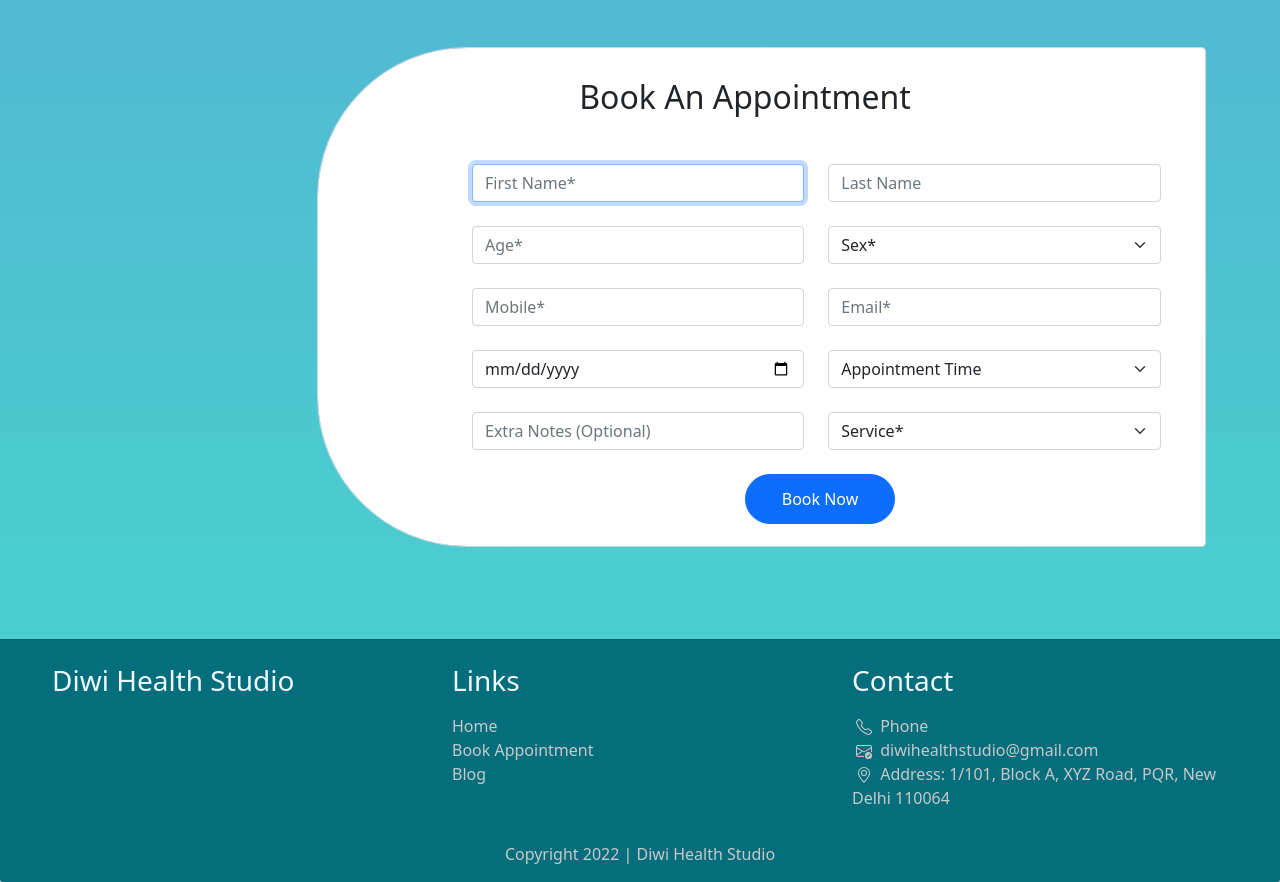
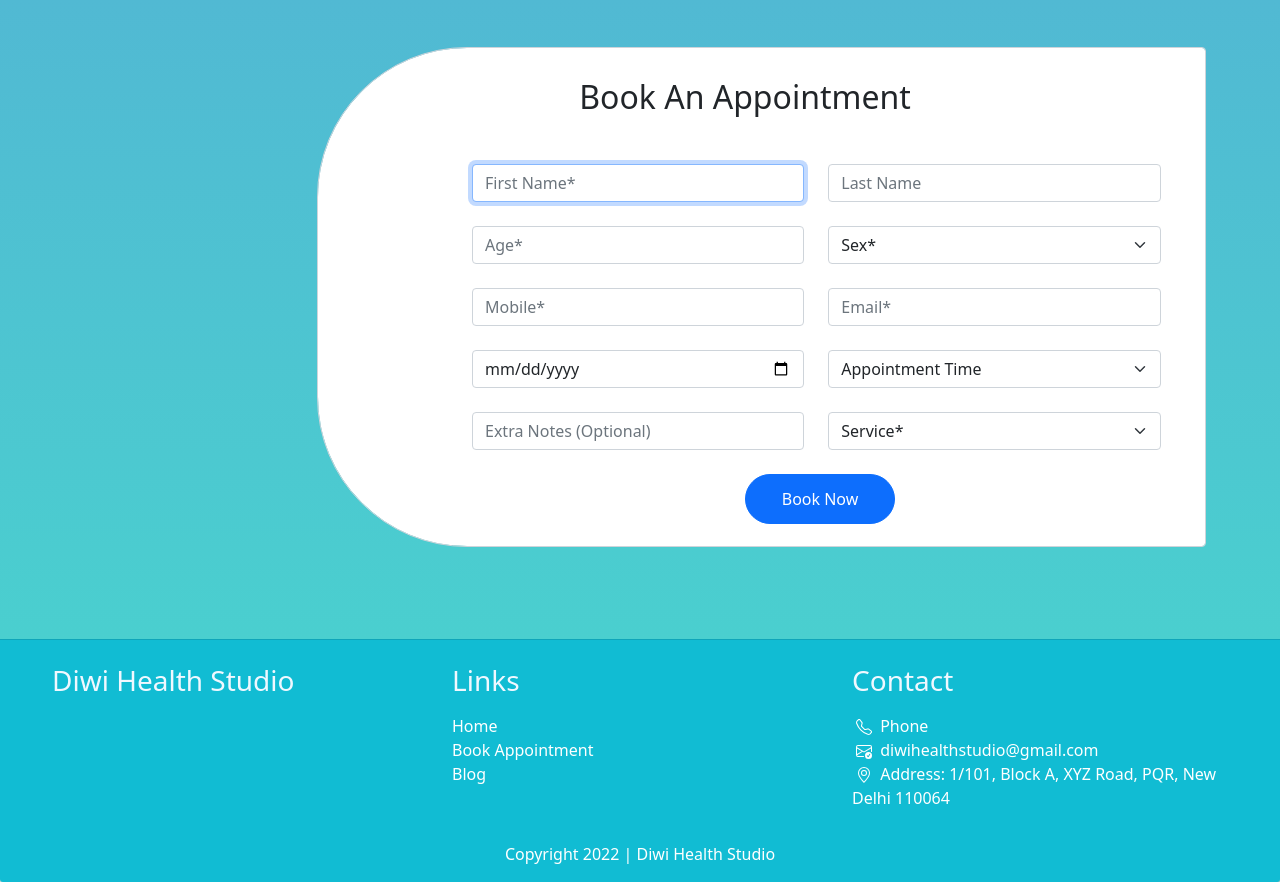
Before and after one commit to advanced-bencoding/diwi-health-studio-webapp, a Django app: page /book/ in a window 1280 px wide. Shown: the part 73-955 px from the top of the page. Run offline with Django 3.2, Linux system fonts and the light colour scheme; data that the repository does not hold is empty; parts of the project's set-up code (start-up, migrations or seed data) failed here and were passed over.

Commit message:
updated footer

```diff
--- a/diwihealthstudio/templates/base.html
+++ b/diwihealthstudio/templates/base.html
@@ -44,20 +44,20 @@
               <div class="col-md-4">
                 <h3>Links</h3>
                 <ul class="my-3" type="none" style="padding-left:0;">
-                  <a href="#" style="text-decoration: none; color: rgb(201, 201, 201);">
+                  <a href="#" style="text-decoration: none; color: white;">
                     <li>Home</li>
                   </a>
-                  <a href="#" style="text-decoration: none; color: rgb(201, 201, 201);">
+                  <a href="#" style="text-decoration: none; color: white;">
                     <li>Book Appointment</li>
                   </a>
-                  <a href="#" style="text-decoration: none; color: rgb(201, 201, 201);">
+                  <a href="#" style="text-decoration: none; color: white;">
                     <li>Blog</li>
                   </a>
                 </ul>
               </div>
               <div class="col-md-4">
                 <h3>Contact</h3>
-                <ul class="my-3" type="none" style="padding-left:0; color: rgb(201, 201, 201);">
+                <ul class="my-3" type="none" style="padding-left:0; color: white;">
                   <li>
                     <svg class="mx-1" xmlns="http://www.w3.org/2000/svg" width="16" height="16" fill="currentColor" class="bi bi-telephone" viewBox="0 0 16 16">
                       <path d="M3.654 1.328a.678.678 0 0 0-1.015-.063L1.605 2.3c-.483.484-.661 1.169-.45 1.77a17.568 17.568 0 0 0 4.168 6.608 17.569 17.569 0 0 0 6.608 4.168c.601.211 1.286.033 1.77-.45l1.034-1.034a.678.678 0 0 0-.063-1.015l-2.307-1.794a.678.678 0 0 0-.58-.122l-2.19.547a1.745 1.745 0 0 1-1.657-.459L5.482 8.062a1.745 1.745 0 0 1-.46-1.657l.548-2.19a.678.678 0 0 0-.122-.58L3.654 1.328zM1.884.511a1.745 1.745 0 0 1 2.612.163L6.29 2.98c.329.423.445.974.315 1.494l-.547 2.19a.678.678 0 0 0 .178.643l2.457 2.457a.678.678 0 0 0 .644.178l2.189-.547a1.745 1.745 0 0 1 1.494.315l2.306 1.794c.829.645.905 1.87.163 2.611l-1.034 1.034c-.74.74-1.846 1.065-2.877.702a18.634 18.634 0 0 1-7.01-4.42 18.634 18.634 0 0 1-4.42-7.009c-.362-1.03-.037-2.137.703-2.877L1.885.511z"/>
@@ -81,7 +81,7 @@
                 </ul>
               </div>
             </div>
-            <div class="my-2 text-center" style="color: rgb(201, 201, 201);">
+            <div class="my-2 text-center" style="color: white;">
               Copyright 2022 | Diwi Health Studio
             </div>
           </div>
--- a/home/static/base.css
+++ b/home/static/base.css
@@ -23,7 +23,7 @@ a:hover{
 }
 
 .myfooter{
-    background-color: rgb(5, 110, 124);
+    background-color: rgb(17, 188, 211);
     color: aliceblue;
 }
 
```
